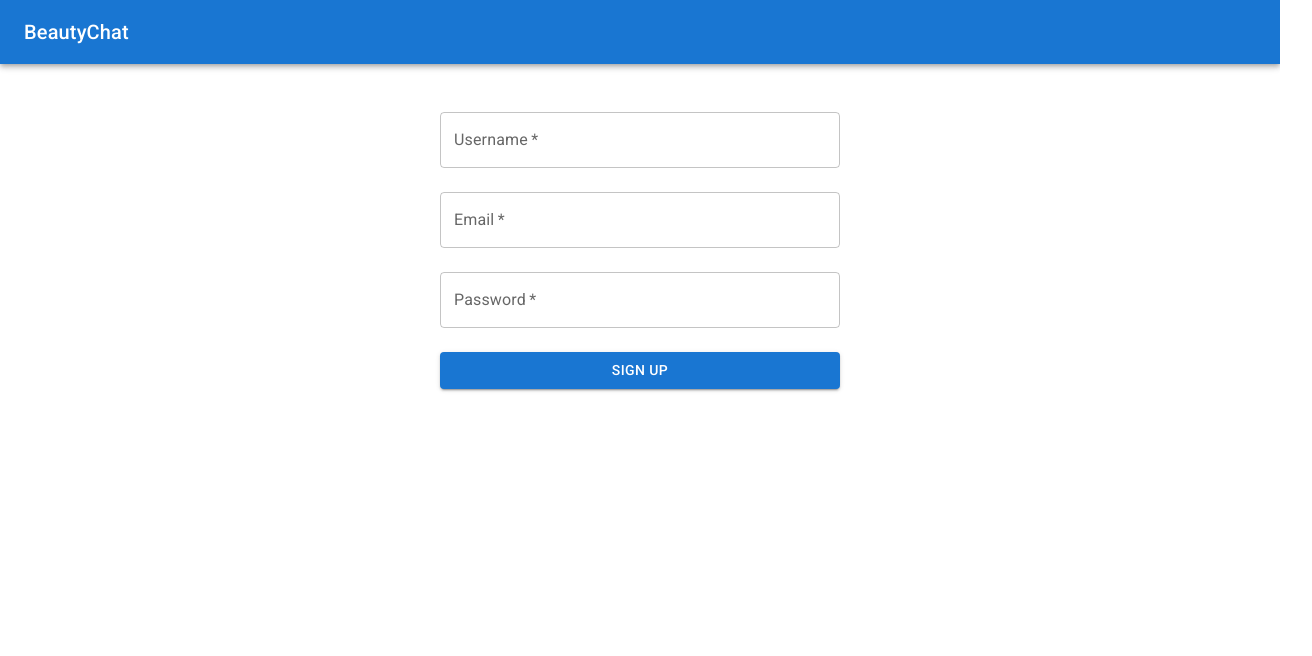
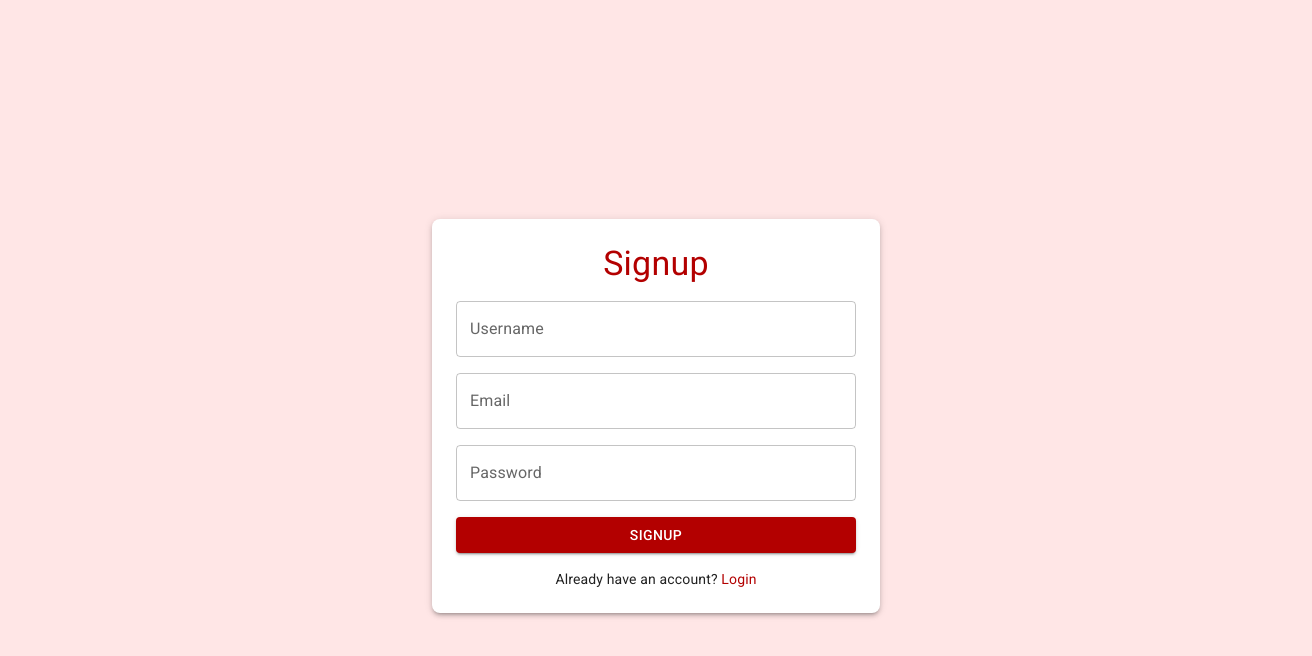
Before and after one commit to DivyanshTiwari20/beauty-chat-app, a React (Vite) app in the folder frontend/: page /signup in a window 1280 px wide. Shown: the top 656 px of the page, 1312 px wide, since content can reach past the window. Built offline with nearby package versions, Linux system fonts and the light colour scheme.

Commit message:
Full stack working app | Needed better frontend | V1.1

```diff
--- a/frontend/package.json
+++ b/frontend/package.json
@@ -12,7 +12,7 @@
   "dependencies": {
     "@emotion/react": "^11.14.0",
     "@emotion/styled": "^11.14.0",
-    "@mui/icons-material": "^7.0.0",
+    "@mui/icons-material": "^7.0.1",
     "@mui/material": "^7.0.0",
     "axios": "^1.8.4",
     "react": "^19.0.0",
--- a/frontend/src/App.jsx
+++ b/frontend/src/App.jsx
@@ -1,22 +1,27 @@
 import { BrowserRouter, Routes, Route, Navigate } from 'react-router-dom';
-import Layout from './components/Layout';
+// import Layout from './components/Layout';
 import Signup from './components/Auth/Signup';
 import Login from './components/Auth/Login';
-import ImageUpload from './components/Chat/ImageUpload';
 import ChatInterface from './components/Chat/ChatInterface';
 
 export default function App() {
   return (
     <BrowserRouter>
-      <Layout>
+      {/* <Layout> */}
         <Routes>
-          <Route path="/" element={<Navigate to="/signup" />} />
+          {/* If user hits '/', navigate them to '/login' by default */}
+          <Route path="/" element={<Navigate to="/login" />} />
+
+          <Route path="/login" element={<Login />} />
           <Route path="/signup" element={<Signup />} />
-          <Route path="/login" element={<Login />} />
-          <Route path="/upload" element={<ImageUpload />} />
+
+          {/* Chat page (combined image upload + AI chat) */}
           <Route path="/chat" element={<ChatInterface />} />
+
+          {/* 404 fallback */}
+          <Route path="*" element={<div>404 - Page not found</div>} />
         </Routes>
-      </Layout>
+      {/* </Layout> */}
     </BrowserRouter>
   );
 }
--- a/frontend/src/components/Auth/Login.jsx
+++ b/frontend/src/components/Auth/Login.jsx
@@ -1,55 +1,80 @@
-import { useState } from 'react';
-import { TextField, Button, Box, Stack } from '@mui/material';
+import React, { useState } from 'react';
+import { Box, TextField, Button, Typography, Paper } from '@mui/material';
+import { useNavigate } from 'react-router-dom';
 import axios from 'axios';
-import { useNavigate } from 'react-router-dom';
 
 export default function Login() {
-  const [formData, setFormData] = useState({
-    email: '',
-    password: ''
-  });
+  const navigate = useNavigate();
+  const [email, setEmail] = useState('');
+  const [password, setPassword] = useState('');
 
-  const navigate = useNavigate();
-
-  const handleSubmit = async (e) => {
+  const handleLogin = async (e) => {
     e.preventDefault();
     try {
-      const response = await axios.post('http://localhost:5000/api/auth/login', formData);
-      console.log('Login successful:', response.data);
-
-      // Store token in localStorage
-      localStorage.setItem('token', response.data.token);
-
-      // Redirect to upload page
-      navigate('/upload');
-    } catch (error) {
-      console.error('Login failed:', error.response?.data || error.message);
+      const res = await axios.post('http://localhost:5000/api/auth/login', {
+        email,
+        password,
+      });
+      localStorage.setItem('token', res.data.token);
+      // Redirect to chat page after login
+      navigate('/chat');
+    } catch (err) {
+      console.error('Login Error:', err);
+      alert(err.response?.data?.error || 'Login failed');
     }
   };
 
   return (
-    <Box component="form" onSubmit={handleSubmit} sx={{ maxWidth: 400, mx: 'auto', p: 2 }}>
-      <Stack spacing={3}>
+    <Box
+      sx={{
+        width: '100vw',
+        minHeight: '100vh',
+        bgcolor: '#ffe6e6', // light pink background
+        display: 'flex',
+        justifyContent: 'center',
+        alignItems: 'center',
+        p: 2,
+      }}
+    >
+      <Paper
+        sx={{
+          width: { xs: '95%', sm: '400px' },
+          p: 3,
+          borderRadius: 2,
+          boxShadow: 3,
+        }}
+      >
+        <Typography variant="h4" sx={{ color: '#b30000', textAlign: 'center', mb: 2 }}>
+          Login
+        </Typography>
+        <form onSubmit={handleLogin}>
           <TextField
             fullWidth
+            type="email"
             label="Email"
-          type="email"
-          required
-          value={formData.email}
-          onChange={(e) => setFormData({ ...formData, email: e.target.value })}
+            value={email}
+            onChange={(e) => setEmail(e.target.value)}
+            sx={{ mb: 2 }}
           />
           <TextField
             fullWidth
+            type="password"
             label="Password"
-          type="password"
-          required
-          value={formData.password}
-          onChange={(e) => setFormData({ ...formData, password: e.target.value })}
+            value={password}
+            onChange={(e) => setPassword(e.target.value)}
+            sx={{ mb: 2 }}
           />
-        <Button type="submit" variant="contained" fullWidth>
+          <Button type="submit" variant="contained" fullWidth sx={{ bgcolor: '#b30000', mb: 2 }}>
             Login
           </Button>
-      </Stack>
+        </form>
+        <Typography variant="body2" sx={{ textAlign: 'center' }}>
+          Don't have an account?{' '}
+          <a href="/signup" style={{ color: '#b30000', textDecoration: 'none' }}>
+            Sign up
+          </a>
+        </Typography>
+      </Paper>
     </Box>
   );
 }
--- a/frontend/src/components/Auth/Signup.jsx
+++ b/frontend/src/components/Auth/Signup.jsx
@@ -1,62 +1,87 @@
-// components/Auth/Signup.jsx
-import { useState } from 'react';
-import { TextField, Button, Box, Stack } from '@mui/material';
+import React, { useState } from 'react';
+import { Box, TextField, Button, Typography, Paper } from '@mui/material';
+import { useNavigate } from 'react-router-dom';
 import axios from 'axios';
-import { useNavigate } from 'react-router-dom';
 
 export default function Signup() {
-  const [formData, setFormData] = useState({
-    username: '',
-    email: '',
-    password: ''
-  });
   const navigate = useNavigate();
+  const [username, setUsername] = useState('');
+  const [email, setEmail] = useState('');
+  const [password, setPassword] = useState('');
 
-  const handleSubmit = async (e) => {
+  const handleSignup = async (e) => {
     e.preventDefault();
     try {
-      const res = await axios.post('http://localhost:5000/api/auth/signup', formData, {
-        headers: {
-          'Content-Type': 'application/json' // Explicitly set JSON header
-        }
+      await axios.post('http://localhost:5000/api/auth/signup', {
+        username,
+        email,
+        password,
       });
-      console.log('Signup successful:', res.data);
       navigate('/login');
     } catch (err) {
+      console.error('Signup Error:', err);
       alert(err.response?.data?.error || 'Signup failed');
     }
   };
 
   return (
-    <Box component="form" onSubmit={handleSubmit} sx={{ maxWidth: 400, mx: 'auto', p: 2 }}>
-      <Stack spacing={3}>
+    <Box
+      sx={{
+        width: '100vw',
+        minHeight: '100vh',
+        bgcolor: '#ffe6e6',
+        display: 'flex',
+        justifyContent: 'center',
+        alignItems: 'center',
+        p: 2,
+      }}
+    >
+      <Paper
+        sx={{
+          width: { xs: '95%', sm: '400px' },
+          p: 3,
+          borderRadius: 2,
+          boxShadow: 3,
+        }}
+      >
+        <Typography variant="h4" sx={{ color: '#b30000', textAlign: 'center', mb: 2 }}>
+          Signup
+        </Typography>
+        <form onSubmit={handleSignup}>
           <TextField
             fullWidth
             label="Username"
-          required
-          value={formData.username}
-          onChange={(e) => setFormData({ ...formData, username: e.target.value })}
+            value={username}
+            onChange={(e) => setUsername(e.target.value)}
+            sx={{ mb: 2 }}
           />
           <TextField
             fullWidth
+            type="email"
             label="Email"
-          type="email"
-          required
-          value={formData.email}
-          onChange={(e) => setFormData({ ...formData, email: e.target.value })}
+            value={email}
+            onChange={(e) => setEmail(e.target.value)}
+            sx={{ mb: 2 }}
           />
           <TextField
             fullWidth
+            type="password"
             label="Password"
-          type="password"
-          required
-          value={formData.password}
-          onChange={(e) => setFormData({ ...formData, password: e.target.value })}
+            value={password}
+            onChange={(e) => setPassword(e.target.value)}
+            sx={{ mb: 2 }}
           />
-        <Button type="submit" variant="contained" fullWidth>
-          Sign Up
+          <Button type="submit" variant="contained" fullWidth sx={{ bgcolor: '#b30000', mb: 2 }}>
+            Signup
           </Button>
-      </Stack>
+        </form>
+        <Typography variant="body2" sx={{ textAlign: 'center' }}>
+          Already have an account?{' '}
+          <a href="/login" style={{ color: '#b30000', textDecoration: 'none' }}>
+            Login
+          </a>
+        </Typography>
+      </Paper>
     </Box>
   );
 }
--- a/frontend/src/components/Layout.jsx
+++ b/frontend/src/components/Layout.jsx
@@ -1,14 +1,14 @@
-import { AppBar, Toolbar, Typography, Container } from '@mui/material';
+// import { AppBar, Toolbar, Typography, Container } from '@mui/material';
 
-export default function Layout({ children }) {
-  return (
-    <div>
-      <AppBar position="static">
-        <Toolbar>
-          <Typography variant="h6">BeautyChat</Typography>
-        </Toolbar>
-      </AppBar>
-      <Container sx={{ py: 4 }}>{children}</Container>
-    </div>
-  );
-}
+// export default function Layout({ children }) {
+//   return (
+//     <div>
+//       <AppBar position="static">
+//         <Toolbar>
+//           <Typography variant="h6">BeautyChat</Typography>
+//         </Toolbar>
+//       </AppBar>
+//       <Container sx={{ py: 4 }}>{children}</Container>
+//     </div>
+//   );
+// }
```
Also changed, not shown: frontend/src/components/Chat/ChatInterface.jsx (+155 -43 lines), 2 other files (tests, documents, lock files or other folders). Lines whose indentation alone changed are shown as unchanged.
